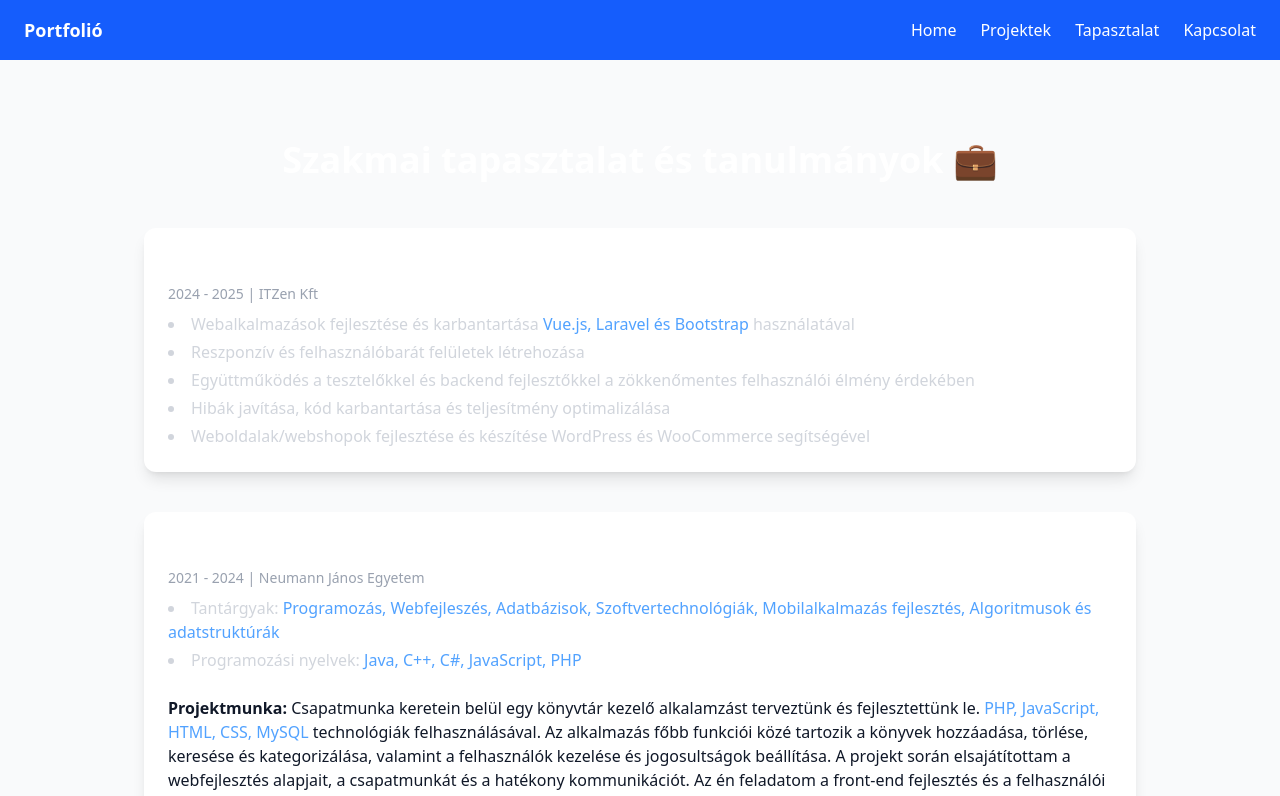
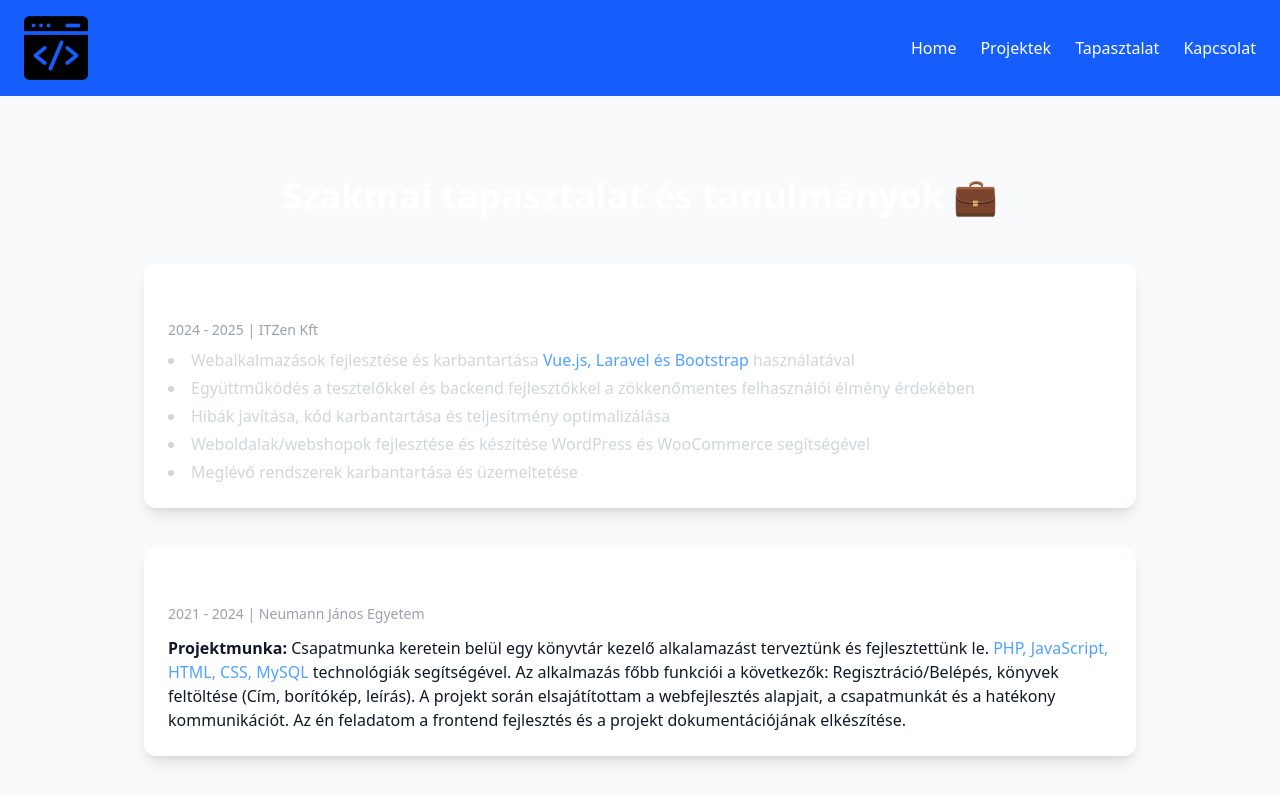
Before and after one commit to Laloka2000/laszlo-lelovics-new-portfolio, a Vue app: page /experience in a window 1280 px wide. Shown: the top 796 px of the page. Built offline with nearby package versions, Linux system fonts and the light colour scheme.

Commit message:
I changed the main text to a new logo

```diff
--- a/src/components/Navbar.vue
+++ b/src/components/Navbar.vue
@@ -1,6 +1,10 @@
 <template>
   <nav class="bg-blue-600 text-white px-6 py-4 flex justify-between items-center">
-    <h1 class="text-lg font-bold">Portfolió</h1>
+    <img
+     :src="DevLogo"
+     alt="Developer logo"
+     class="w-16"
+    />
 
     <!-- Navigation links -->
     <ul class="hidden md:flex gap-6">
@@ -54,6 +58,7 @@
 <script setup>
 import { ref } from 'vue';
 import { RouterLink } from 'vue-router';
+import DevLogo from "../assets/images/web-development.png"
 
 const isOpen = ref(false);
 </script>
--- a/src/pages/Experience.vue
+++ b/src/pages/Experience.vue
@@ -11,10 +11,10 @@
           <ul class="mt-2 text-gray-300 list-disc list-inside space-y-1">
             <li>Webalkalmazások fejlesztése és karbantartása <span class="text-blue-400">Vue.js, Laravel és
                 Bootstrap</span> használatával</li>
-            <li>Reszponzív és felhasználóbarát felületek létrehozása</li>
             <li>Együttműködés a tesztelőkkel és backend fejlesztőkkel a zökkenőmentes felhasználói élmény érdekében</li>
             <li>Hibák javítása, kód karbantartása és teljesítmény optimalizálása</li>
             <li>Weboldalak/webshopok fejlesztése és készítése WordPress és WooCommerce segítségével</li>
+            <li>Meglévő rendszerek karbantartása és üzemeltetése</li>
           </ul>
         </div>
 
@@ -22,18 +22,12 @@
         <div class="bg-white dark:bg-gray-800 rounded-xl shadow-lg p-6">
           <h3 class="text-2xl font-semibold text-white">Programtervező informatikus (FOSZK)</h3>
           <p class="text-sm text-gray-400">2021 - 2024 | Neumann János Egyetem</p>
-          <ul class="mt-2 text-gray-300 list-disc list-inside space-y-1">
-            <li>Tantárgyak: <span class="text-blue-400">Programozás, Webfejleszés, Adatbázisok, Szoftvertechnológiák,
-                Mobilalkalmazás fejlesztés, Algoritmusok és adatstruktúrák</span></li>
-            <li>Programozási nyelvek: <span class="text-blue-400">Java, C++, C#, JavaScript, PHP</span></li>
-          </ul>
-          <br>
-          <p>
-            <span class="font-semibold">Projektmunka: </span>Csapatmunka keretein belül egy könyvtár kezelő alkalamzást
+          <p class="mt-3">
+            <span class="font-semibold">Projektmunka: </span>
+            Csapatmunka keretein belül egy könyvtár kezelő alkalamazást
             terveztünk és fejlesztettünk le. <span class="text-blue-400">PHP, JavaScript, HTML, CSS, MySQL</span>
-            technológiák felhasználásával. Az alkalmazás főbb funkciói közé tartozik a könyvek hozzáadása, törlése, keresése és kategorizálása,
-            valamint a felhasználók kezelése és jogosultságok beállítása. A projekt során elsajátítottam a webfejlesztés
-            alapjait, a csapatmunkát és a hatékony kommunikációt. Az én feladatom a front-end fejlesztés és a felhasználói felület kialakítása volt valamint a projekt
+            technológiák segítségével. Az alkalmazás főbb funkciói a következők: Regisztráció/Belépés, könyvek feltöltése (Cím, borítókép, leírás).
+             A projekt során elsajátítottam a webfejlesztés alapjait, a csapatmunkát és a hatékony kommunikációt. Az én feladatom a frontend fejlesztés és a projekt
             dokumentációjának elkészítése.
           </p>
         </div>
```
Also changed, not shown: src/assets/images/web-development.png (added).
